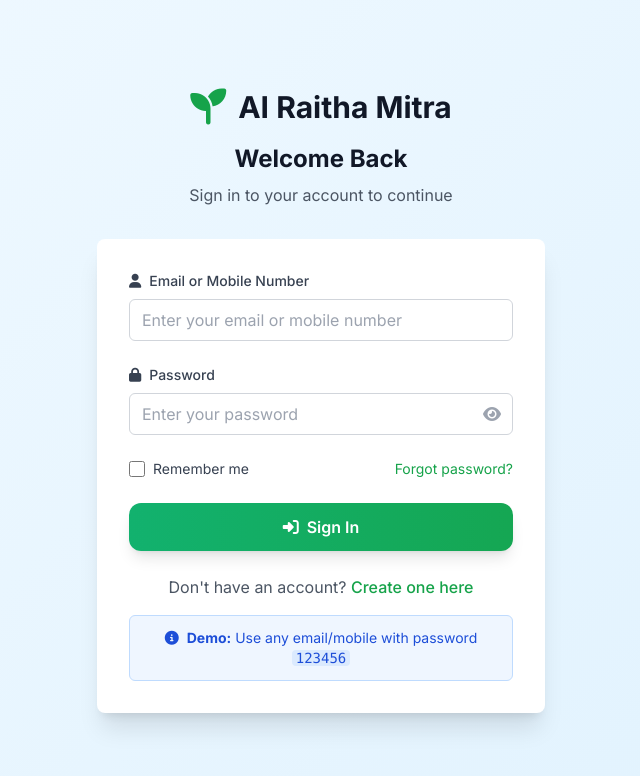
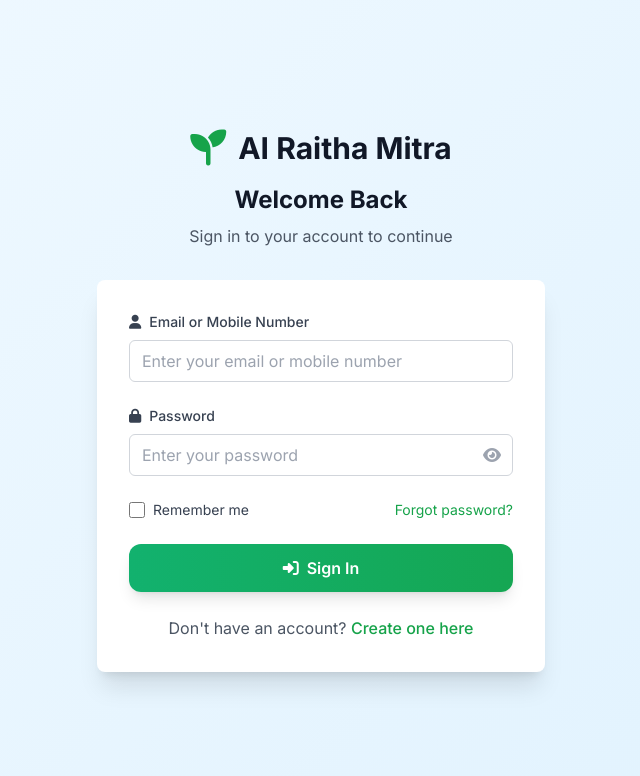
Before and after one commit to ajaykumartn/Raitha-Mitra, a Flask app: page /login in a window 1280 px wide. Shown: the top 776 px of the page, without its empty margins (319-959 px from the left). Run offline with Flask 3, Linux system fonts and the light colour scheme; some libraries are stand-ins or nearby versions.

```diff
--- a/templates/login.html
+++ b/templates/login.html
@@ -87,14 +87,6 @@
                     <a href="/register" class="text-green-600 hover:text-green-700 font-medium">Create one here</a>
                 </p>
             </div>
-
-            <!-- Demo Info -->
-            <div class="text-center mt-4 p-3 bg-blue-50 border border-blue-200 rounded-md">
-                <p class="text-sm text-blue-700">
-                    <i class="fas fa-info-circle mr-1"></i>
-                    <strong>Demo:</strong> Use any email/mobile with password <code class="bg-blue-100 px-1 rounded">123456</code>
-                </p>
-            </div>
         </div>
     </div>
 
```
